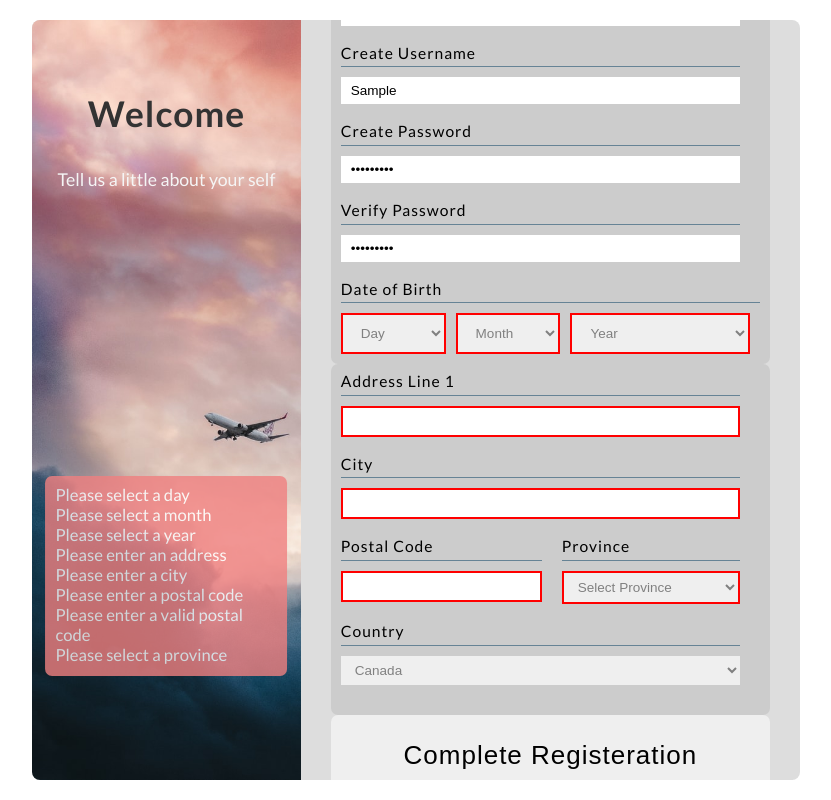
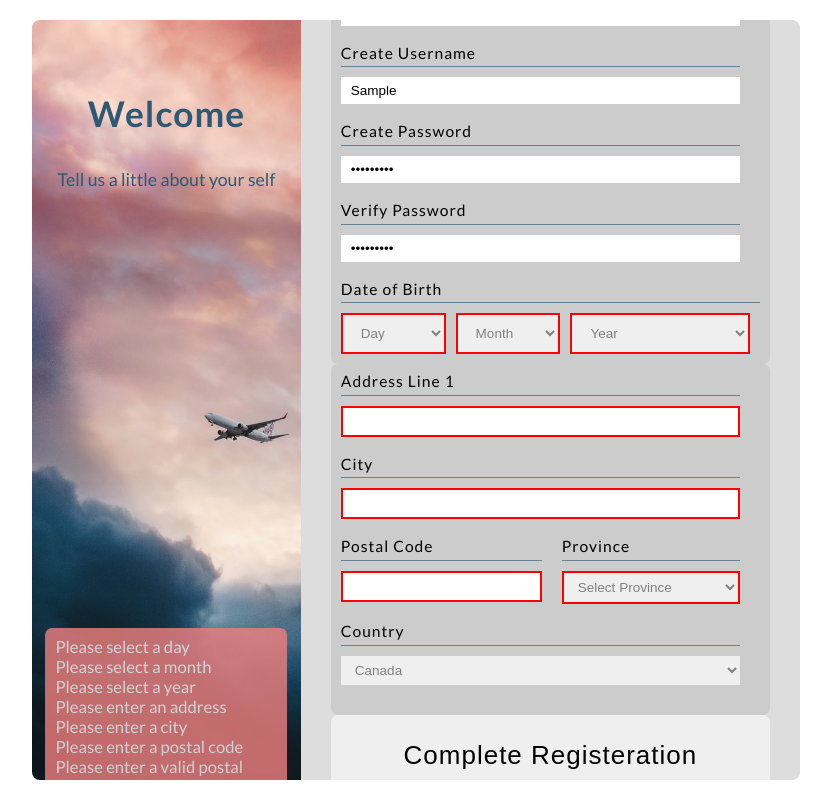
Before and after one commit to hkainth7/basic-form, a plain HTML site: page index.html in a window 1280 px wide. Both pictures are taken after typing "Sample", "Sample", "name@example.com", "Sample", "Sample123", "Sample123" into the empty fields and a click on the input "Complete Registeration". Shown: the whole page, without its empty margins (224-1055 px from the left). Drawn offline with Linux system fonts and the light colour scheme.

Commit message:
update css and js

```diff
--- a/css/styles.css
+++ b/css/styles.css
@@ -44,7 +44,7 @@ body {
 
 .left-side .error {
     position: absolute;
-    top: 60%;
+    top: 80%;
     left: 50%;
     transform: translateX(-50%);
     color: white;
@@ -66,7 +66,7 @@ body {
 }
 
 .header > h1 {
-    color: #333;
+    color: #2d5974;
     margin-bottom: 5vh;
     font-size: 1.7rem;
     font-weight: 700;
@@ -76,7 +76,7 @@ body {
 .header > p {
     font-size: 0.85rem;
     font-weight: 400;
-    color: whitesmoke;
+    color: #2d5974;
 }
 
 
--- a/scripts/formValidation.js
+++ b/scripts/formValidation.js
@@ -3,7 +3,11 @@ const errorMessages = document.getElementById('error-messages');
 
 errorMessages.style.display = 'none';
 
+
+// validate form on form submission
 form.addEventListener('submit', validateForm);
+
+
 
 function validateForm(event) {
 
```
